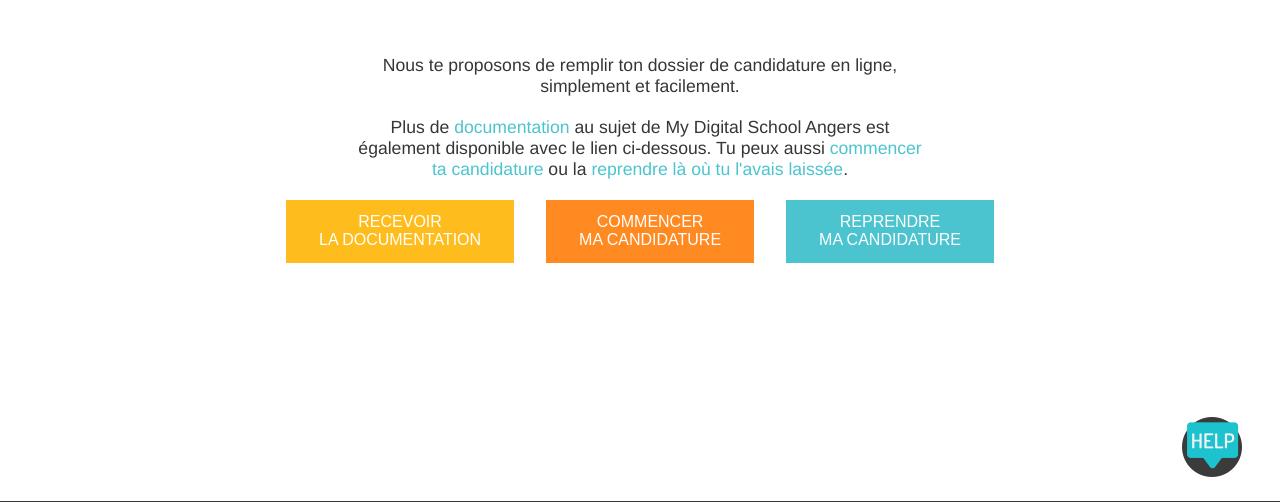
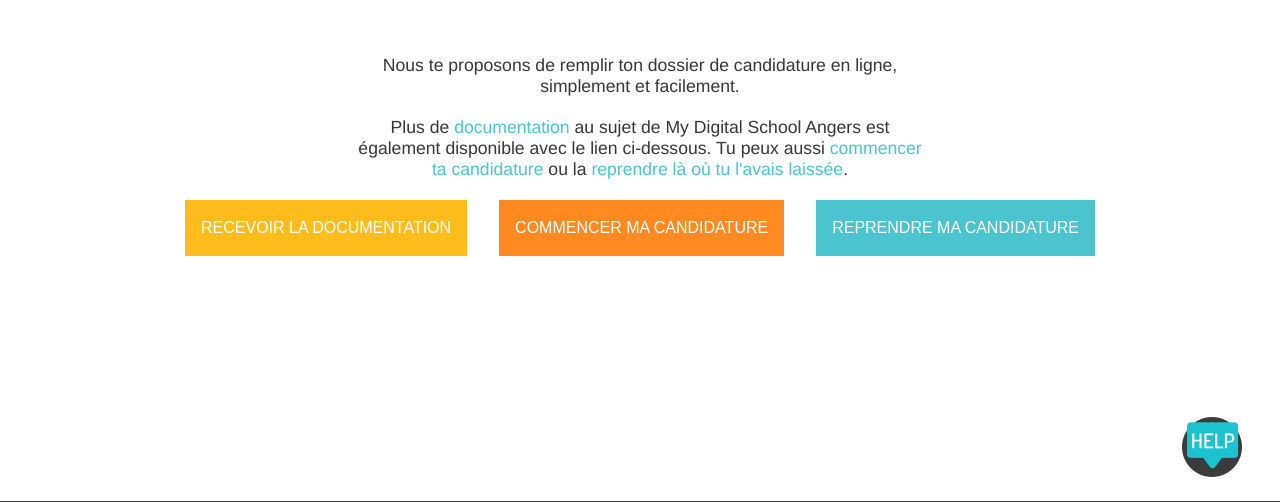
Before and after one commit to bodetienne/espl, a PHP site: page /presentation-mds.php in a window 1280 px wide. Shown: the part 237-739 px from the top of the page. Run offline with PHP 8.4, Linux system fonts and the light colour scheme; some web fonts are replaced.

Commit message:
ca a interet a marcher

```diff
--- a/dev/css/style-mds.css
+++ b/dev/css/style-mds.css
@@ -145,7 +145,7 @@
 .container-lgn .lgn .btn-choix {
 	margin: auto 1rem;
 	border: none;
-	padding: .8rem 2rem;
+	padding: 18px 15px;
 	text-transform: uppercase;
 	text-decoration: none;
 	transition: color .5s, border .5s, background .5s, transform 2s;
--- a/dev/presentation-mds.php
+++ b/dev/presentation-mds.php
@@ -27,9 +27,9 @@
 
 					<div class="container-lgn">
 						<div class="lgn lgn-1">
-						<?php echo createbtn("doc", "Recevoir </br>la documentation", "#FFFFFF", "#FFBD1D", "#FFBD1D");
-						echo createbtn("debut", "Commencer </br>ma candidature", "#FFFFFF", "#FF8A22", "#FF8A22");
-						echo createbtn("reprendre", "Reprendre </br>ma candidature", "#FFFFFF", "#4BC4CF", "#4BC4CF");
+						<?php echo createbtn("doc", "Recevoir la documentation", "#FFFFFF", "#FFBD1D", "#FFBD1D");
+						echo createbtn("debut", "Commencer ma candidature", "#FFFFFF", "#FF8A22", "#FF8A22");
+						echo createbtn("reprendre", "Reprendre ma candidature", "#FFFFFF", "#4BC4CF", "#4BC4CF");
 
 						?>
 						</div>
```
